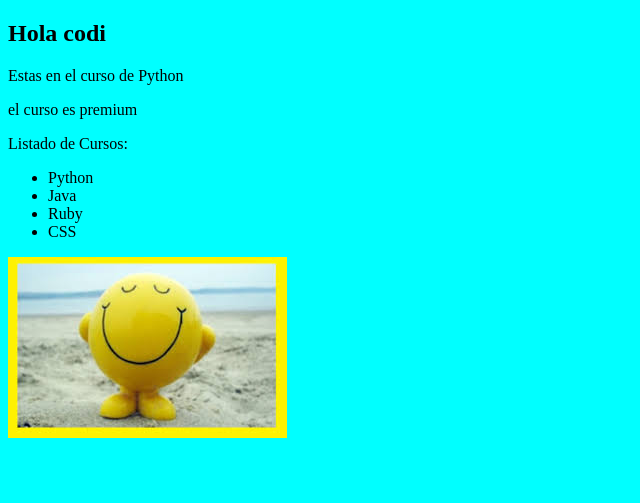
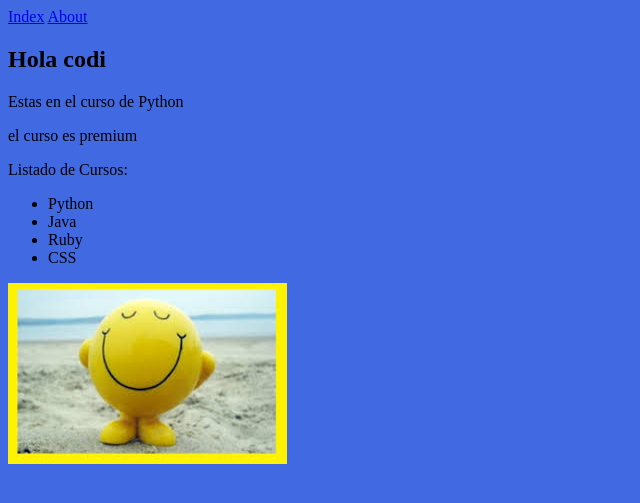
Before and after one commit to Akrata/cursoFlask, a Flask app: page / in a window 1280 px wide. Shown: the top 503 px of the page, without its empty margins (0-640 px from the left). Run offline with Flask 2, Linux system fonts and the light colour scheme.

Commit message:
finalizando primera parte

```diff
--- a/main.py
+++ b/main.py
@@ -2,6 +2,18 @@ from flask import Flask
 from flask import render_template,request
 
 app = Flask(__name__)
+
+@app.before_request
+def before_request():
+    print("antes de la peticion")
+
+@app.after_request
+def after_request(response):
+    print ("despues de la peticion")
+    return response
+
+
+
 
 #crear la ruta
 @app.route('/')
@@ -12,6 +24,11 @@ def index():#esta funcion se encuentra decorada por route
     courses = ['Python','Java', 'Ruby', 'CSS']
 
     return render_template("index.html", username = name,course = course, is_premium=is_premium, courses = courses)
+
+@app.route('/about')
+def about():
+    return render_template('about.html')
+
 
 @app.route('/usuario/<username>')
 def usuario(username):
--- a/static/css/style.css
+++ b/static/css/style.css
@@ -1,3 +1,3 @@
 body{
-    background-color:rgb(0, 255, 255);
+    background-color: royalblue;
 }
--- /dev/null
+++ b/templates/about.html
@@ -0,0 +1,5 @@
+{% extends "base.html" %}
+
+{% block content %}
+<h1>ABOUT</h1>
+{% endblock content %}
--- /dev/null
+++ b/templates/base.html
@@ -0,0 +1,18 @@
+<!DOCTYPE html>
+<html lang="es">
+<head>
+    <meta charset="UTF-8">
+    <meta name="viewport" content="width=device-width, initial-scale=1.0">
+    <link rel="stylesheet" href="{{ url_for('static',filename = 'css/style.css')}}">
+    <script type="text/javascript" src="{{ url_for('static', filename = 'js/main.js')}}"></script>
+    <title>Flask</title>
+</head>
+<body>
+
+    <a href="{{url_for('index')}}">Index</a>
+    <a href="{{url_for('about')}}">About</a>
+    {% block content %}
+
+    {% endblock content %}
+</body>
+</html>
--- a/templates/index.html
+++ b/templates/index.html
@@ -1,13 +1,6 @@
-<!DOCTYPE html>
-<html lang="es">
-<head>
-    <meta charset="UTF-8">
-    <meta name="viewport" content="width=device-width, initial-scale=1.0">
-    <link rel="stylesheet" href="{{ url_for('static', filename ='css/style.css') }}">
-    <script type="text/javascript" src="{{url_for('static', filename = 'js/main.js')}}"></script>
-    <title>Hola Mundo desde Flask</title>
-</head>
-<body>
+{% extends "base.html" %}
+
+{% block content %}
     <h2>Hola {{ username }}</h2>
     <p>Estas en el curso de {{ course }}</p>
     {% if is_premium %}
@@ -27,7 +20,4 @@
     {% endif %}
 
     <img src="{{ url_for('static', filename = 'images/descarga.jpg')}}" alt="">
-
-
-</body>
-</html>
+{% endblock content %}
```
